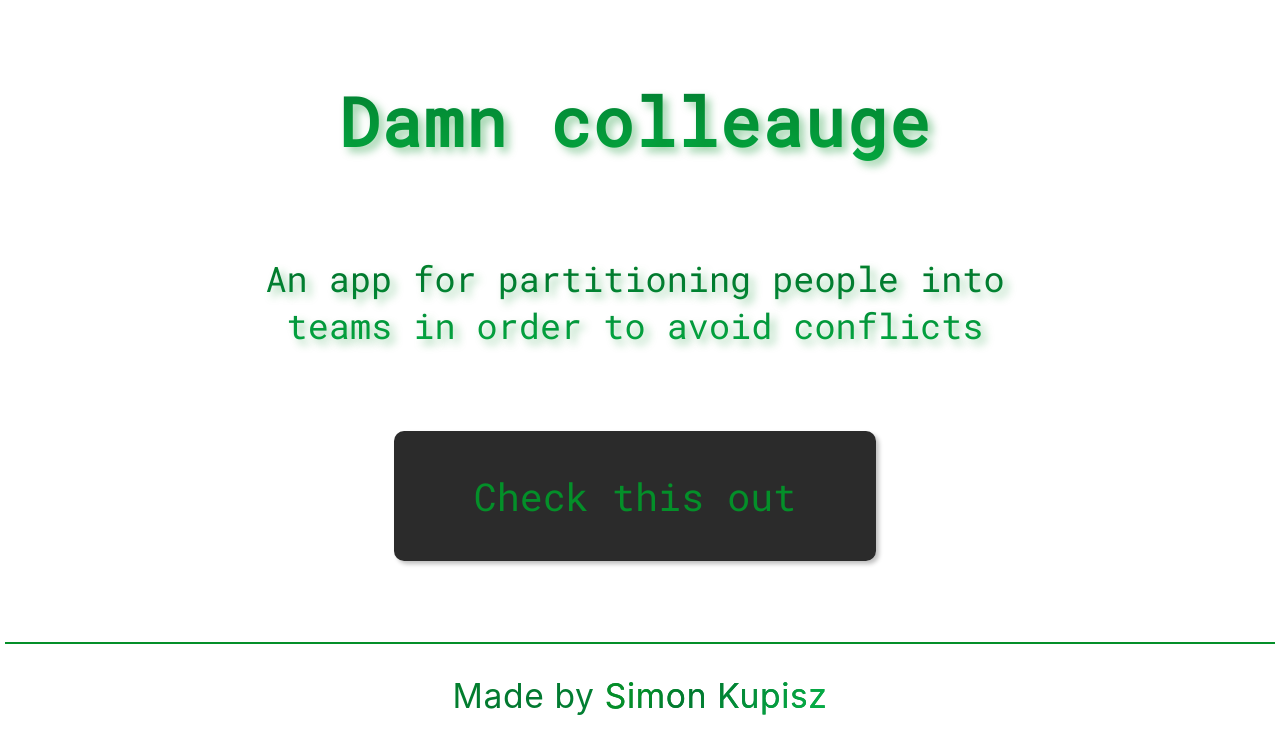
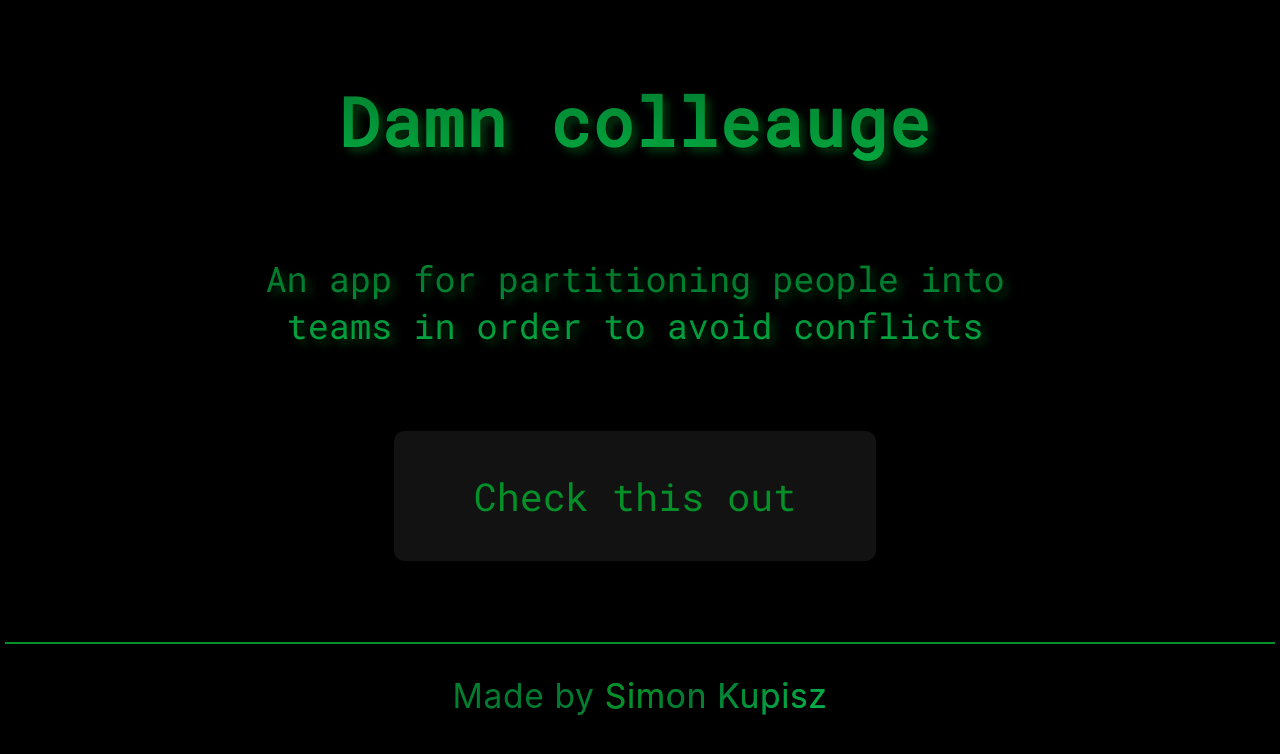
Before and after one commit to SKupisz/damn-colleauge, a Next.js app: page / in a window 1280 px wide. Shown: the top 754 px of the page. Built offline with nearby package versions, Linux system fonts and the light colour scheme.

Commit message:
Fixed an issue with background

```diff
--- a/styles/globals.css
+++ b/styles/globals.css
@@ -6,6 +6,7 @@ body {
   margin: 0;
   font-family: -apple-system, BlinkMacSystemFont, Segoe UI, Roboto, Oxygen,
     Ubuntu, Cantarell, Fira Sans, Droid Sans, Helvetica Neue, sans-serif;
+  background: black;
 }
 
 a {
```
